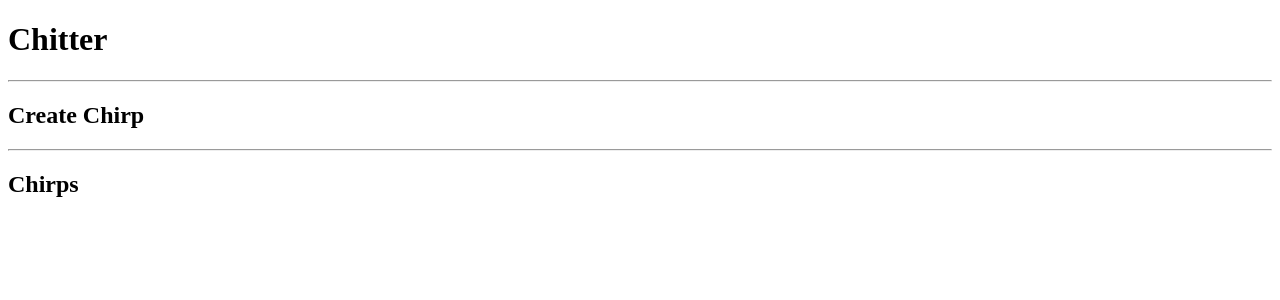
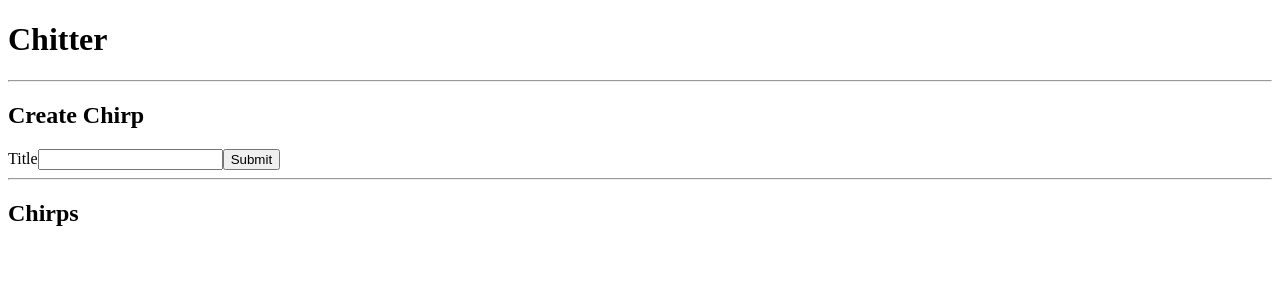
Before and after one commit to ajbacon/chitter_microservices, a React (Create React App) app in the folder client/: page / in a window 1280 px wide. Shown: the top 300 px of the page. Built offline with nearby package versions, Linux system fonts and the light colour scheme.

Commit message:
feat: add creat chirp form componenent

```diff
--- a/client/package.json
+++ b/client/package.json
@@ -6,6 +6,7 @@
     "@testing-library/jest-dom": "^4.2.4",
     "@testing-library/react": "^9.3.2",
     "@testing-library/user-event": "^7.1.2",
+    "axios": "^0.19.2",
     "react": "^16.13.1",
     "react-dom": "^16.13.1",
     "react-scripts": "3.4.1"
--- a/client/src/App.js
+++ b/client/src/App.js
@@ -1,4 +1,5 @@
 import React from 'react';
+import CreatePost from './CreatePost';
 
 function App() {
   return (
@@ -6,6 +7,7 @@ function App() {
       <h1>Chitter</h1>
       <hr />
       <h2>Create Chirp</h2>
+      <CreatePost />
       <hr />
       <h2>Chirps</h2>
     </div>
--- /dev/null
+++ b/client/src/CreatePost.js
@@ -0,0 +1,48 @@
+import React, { useState } from 'react';
+import axios from 'axios';
+
+function CreatePost() {
+  const [title, setTitle] = useState('');
+
+  const onSubmit = (e) => {
+    e.preventDefault();
+
+    axios.post('http://localhost:4000/posts', {
+      title,
+    });
+
+    setTitle('');
+  };
+
+  return (
+    <div>
+      <form onSubmit={onSubmit}>
+        <label>Title</label>
+        <input
+          type='text'
+          value={title}
+          onChange={(e) => setTitle(e.target.value)}
+        />
+        <button>Submit</button>
+      </form>
+    </div>
+  );
+}
+
+export default CreatePost;
+
+// return (
+//   <div>
+//     <form onSubmit={onSubmit}>
+//       <div className='form-group'>
+//         <label>Title</label>
+//         <input
+//           value={title}
+//           onChange={(e) => setTitle(e.target.value)}
+//           className='form-control'
+//         />
+//       </div>
+//       <button className='btn btn-primary'>Submit</button>
+//     </form>
+//   </div>
+// );
```
Also changed, not shown: 1 other file (tests, documents, lock files or other folders).
